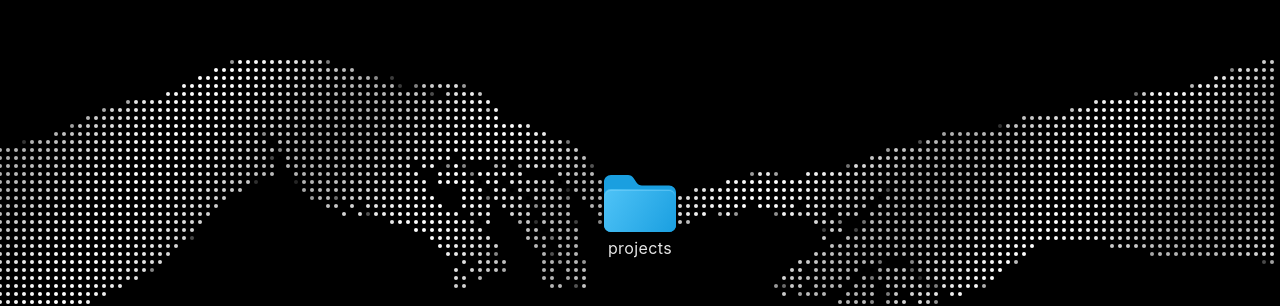
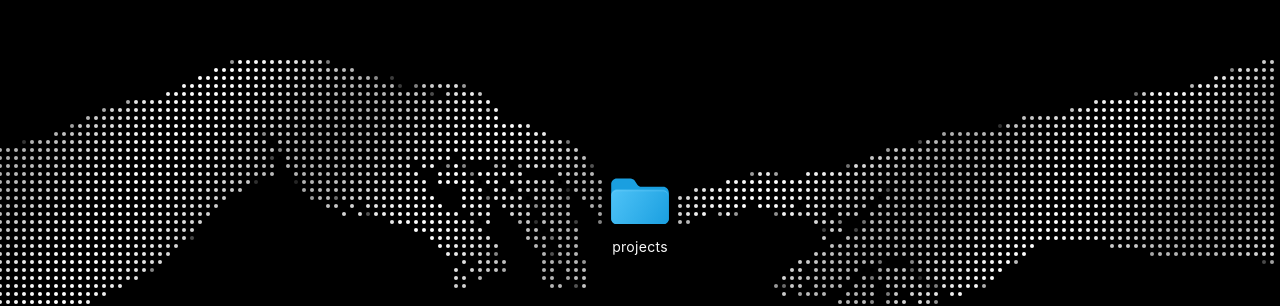
Before and after one commit to praytyushpande/personal-website, a React (Vite) app: page / in a window 1280 px wide. Shown: the part 186-492 px from the top of the page. Built offline with nearby package versions, Linux system fonts and the light colour scheme.

Commit message:
Fix: make entire screen clickable to open folder modal reliably

```diff
--- a/src/App.tsx
+++ b/src/App.tsx
@@ -1,6 +1,5 @@
-import React, { useState, useEffect } from 'react';
-import WorldMapCanvas from './components/HandCanvas';
-import FolderHero from './components/FolderHero';
+import React, { useState, useEffect, useCallback } from 'react';
+import HandsCanvas from './components/HandCanvas';
 import PersonalHubModal from './components/PersonalHubModal';
 
 const App: React.FC = () => {
@@ -16,20 +15,47 @@ const App: React.FC = () => {
     return () => window.removeEventListener('keydown', handleKeyDown);
   }, []);
 
-  const handleOpenFolder = (tab: string = 'projects') => {
-    setActiveTab(tab);
+  const handleOpenFolder = useCallback(() => {
+    setActiveTab('projects');
     setIsModalOpen(true);
-  };
+  }, []);
 
   return (
-    <div style={{ background: '#000', color: '#fff', minHeight: '100vh', position: 'relative', overflow: 'hidden', fontFamily: '-apple-system, BlinkMacSystemFont, "SF Pro Text", "Helvetica Neue", sans-serif' }}>
-      {/* Dot-Matrix World Map Background */}
-      <WorldMapCanvas />
+    <div style={{ background: '#000', color: '#fff', width: '100vw', height: '100vh', position: 'relative', overflow: 'hidden', fontFamily: '-apple-system, BlinkMacSystemFont, "SF Pro Text", "Helvetica Neue", sans-serif' }}>
+      {/* Dot-Matrix Hands Background */}
+      <HandsCanvas />
 
-      {/* Centered Folder */}
-      <main style={{ position: 'relative', zIndex: 10, minHeight: '100vh', display: 'flex', alignItems: 'center', justifyContent: 'center' }}>
-        <FolderHero onOpen={handleOpenFolder} />
-      </main>
+      {/* Centered Folder — directly clickable */}
+      <div
+        onClick={handleOpenFolder}
+        style={{
+          position: 'fixed',
+          inset: 0,
+          zIndex: 10,
+          display: 'flex',
+          alignItems: 'center',
+          justifyContent: 'center',
+          cursor: 'pointer',
+        }}
+      >
+        <div style={{ display: 'flex', flexDirection: 'column', alignItems: 'center', userSelect: 'none' }}>
+          {/* Small macOS Folder Icon */}
+          <svg width="64" height="56" viewBox="0 0 80 68" fill="none" xmlns="http://www.w3.org/2000/svg" style={{ filter: 'drop-shadow(0 4px 12px rgba(0,0,0,0.5))', pointerEvents: 'none' }}>
+            <path d="M4 14C4 10.134 7.134 7 11 7H28C30.21 7 32.29 8.106 33.5 9.938L36.5 14.5C37.71 16.332 39.79 17.438 42 17.438H69C72.866 17.438 76 20.572 76 24.438V57C76 60.866 72.866 64 69 64H11C7.134 64 4 60.866 4 57V14Z" fill="#1A9FE0"/>
+            <path d="M4 28C4 24.134 7.134 21 11 21H69C72.866 21 76 24.134 76 28V57C76 60.866 72.866 64 69 64H11C7.134 64 4 60.866 4 57V28Z" fill="url(#fg)"/>
+            <path d="M11 22H69C72.314 22 75 24.686 75 28V29C75 25.686 72.314 23 69 23H11C7.686 23 5 25.686 5 29V28C5 24.686 7.686 22 11 22Z" fill="#7DD3FC" fillOpacity="0.5"/>
+            <defs>
+              <linearGradient id="fg" x1="4" y1="21" x2="76" y2="64" gradientUnits="userSpaceOnUse">
+                <stop stopColor="#4FC3F7"/>
+                <stop offset="1" stopColor="#1A9FE0"/>
+              </linearGradient>
+            </defs>
+          </svg>
+          <span style={{ marginTop: 8, color: '#fff', fontSize: 14, fontWeight: 400, letterSpacing: '0.02em', pointerEvents: 'none' }}>
+            projects
+          </span>
+        </div>
+      </div>
 
       {/* Hub Modal */}
       <PersonalHubModal
```
